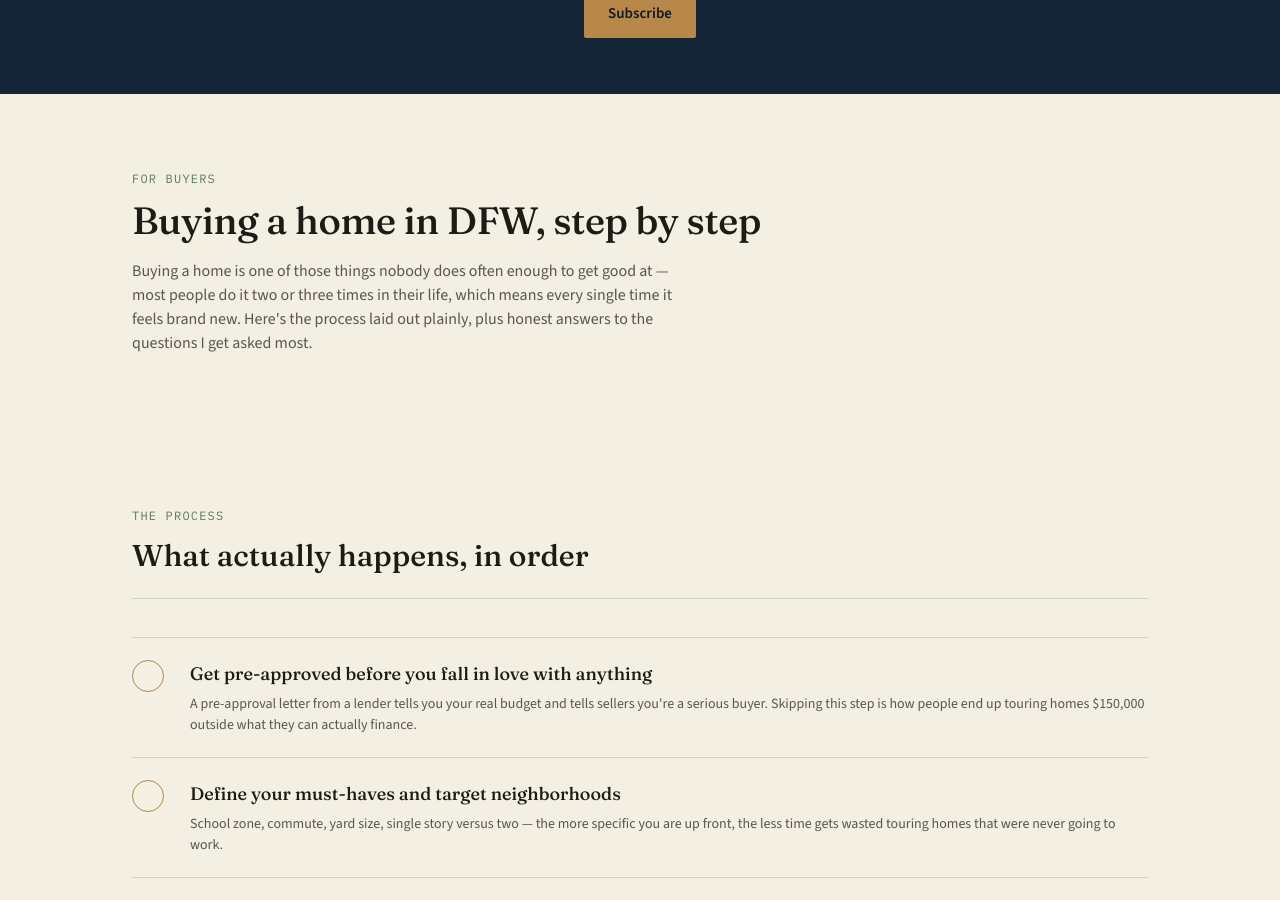
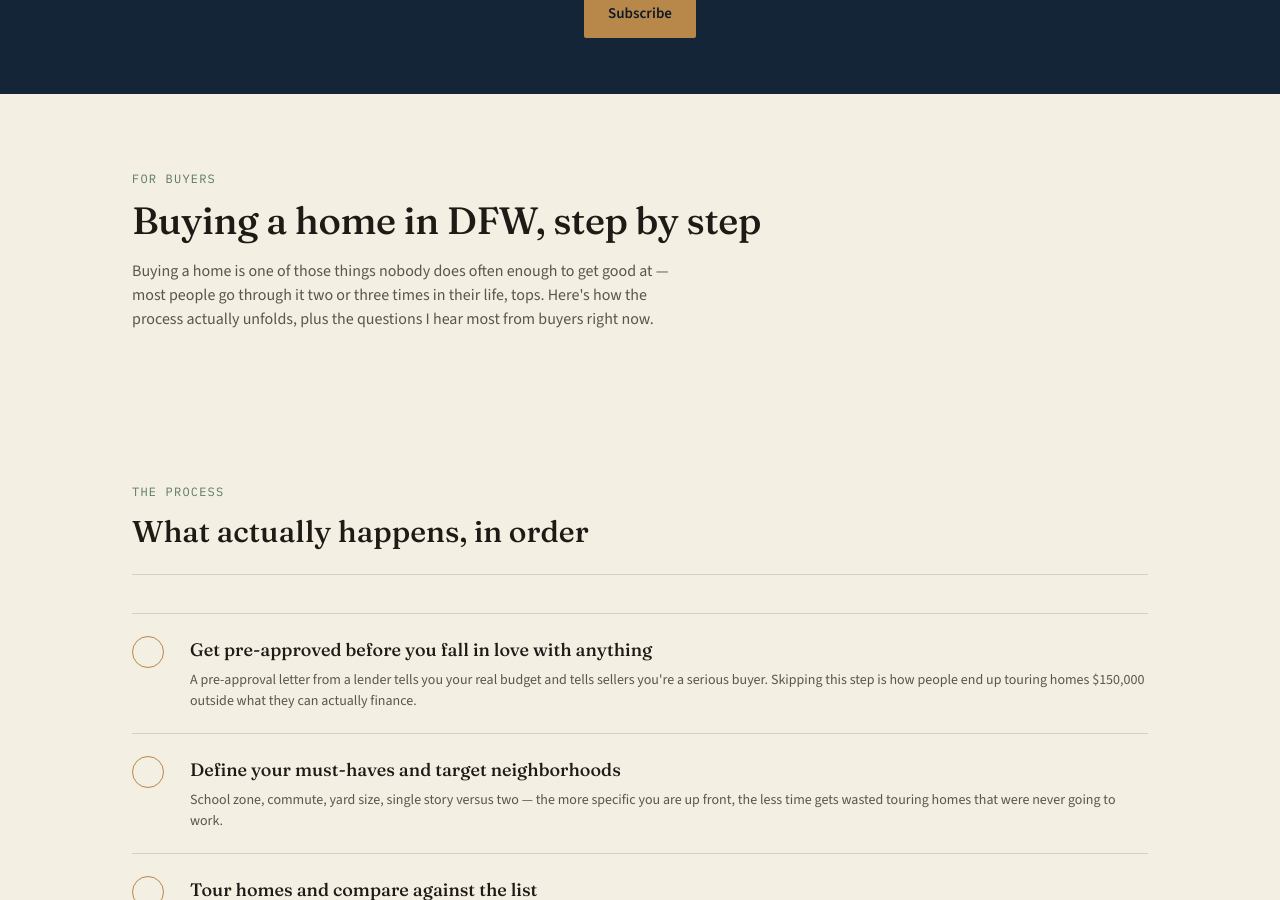
Before and after one commit to nathanielmorales7/deedanddoor, a Jekyll site: the page buyers.html, which Jekyll copies as it is, in a window 1280 px wide and 900 px high, scrolled down 317 px. Built offline with Jekyll 4.4.1, drawn with Linux system fonts in a browser that asks for light colours; some of the changed text lies outside the part shown.

Commit message:
Revise buyer information and call-to-action text
Updated text for clarity and engagement.

```diff
--- a/buyers.html
+++ b/buyers.html
@@ -75,7 +75,7 @@
     <div class="wrap">
       <div class="tag">For buyers</div>
       <h1>Buying a home in DFW, step by step</h1>
-      <p>Buying a home is one of those things nobody does often enough to get good at — most people do it two or three times in their life, which means every single time it feels brand new. Here's the process laid out plainly, plus honest answers to the questions I get asked most.</p>
+      <p>Buying a home is one of those things nobody does often enough to get good at — most people go through it two or three times in their life, tops. Here's how the process actually unfolds, plus the questions I hear most from buyers right now.</p>
     </div>
   </section>
 
@@ -158,7 +158,7 @@
       </div>
 
       <div class="guide-item">
-        <button type="button" class="guide-q">What makes an offer competitive in today's market?</button>
+        <button type="button" class="guide-q">What actually makes an offer competitive?</button>
         <div class="guide-a"><div class="guide-a-inner">
           <p>In a balanced or buyer-leaning market, price matters less than people assume — a clean offer with a reasonable timeline, a solid pre-approval, and a fair (not excessive) option period often beats a slightly higher offer that looks shakier. In a competitive multiple-offer situation, a shorter option period and stronger earnest money can matter as much as price.</p>
         </div></div>
@@ -185,7 +185,7 @@
     <div class="wrap">
       <div class="tag">Ready to tour homes</div>
       <h2>Find your new home</h2>
-      <p>Whether you're pre-approved and ready to tour this weekend or still a few months out from serious searching, a quick conversation is the easiest way to get started.</p>
+      <p>Ready to tour this weekend, or just starting to think about it? A quick call is the easiest way to start.</p>
       <a href="#" class="btn-primary lead-capture-btn">Book a Consultation</a>
     </div>
   </section>
```
